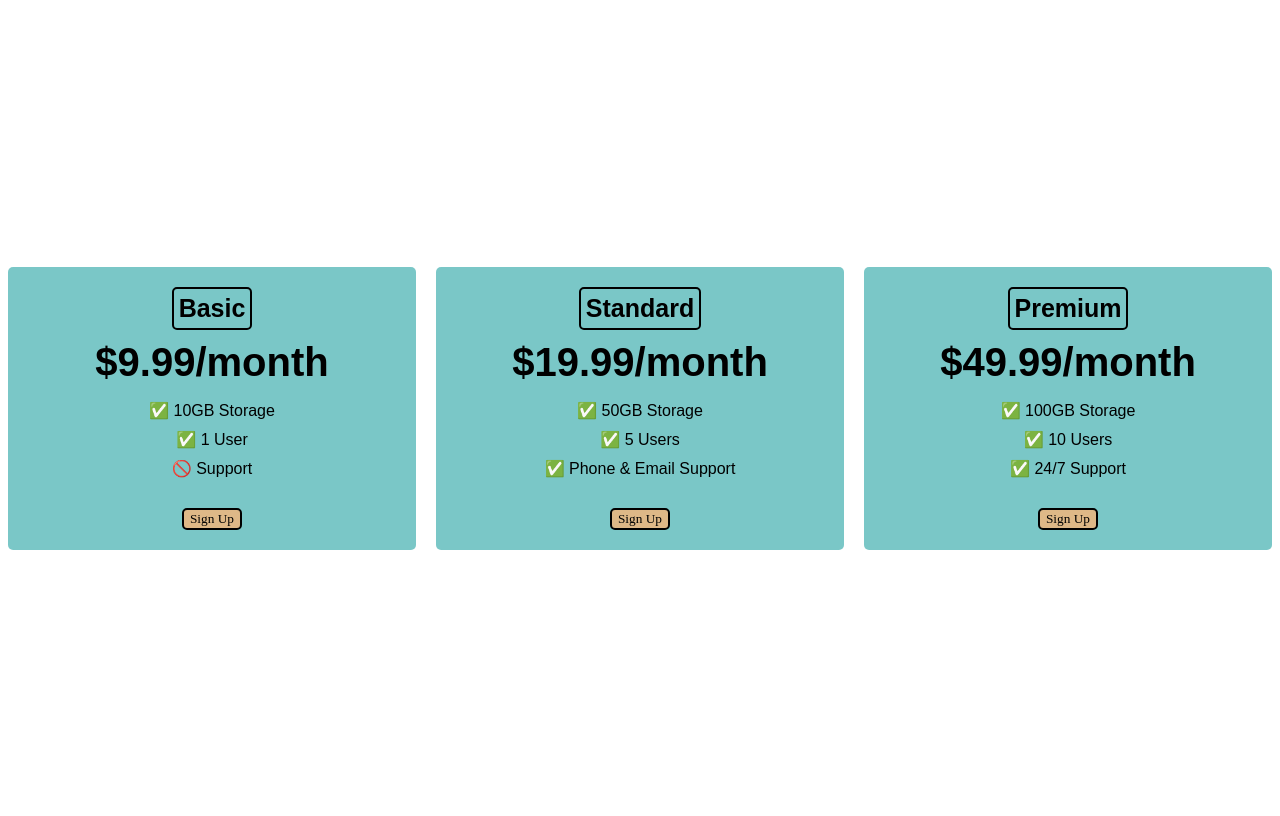
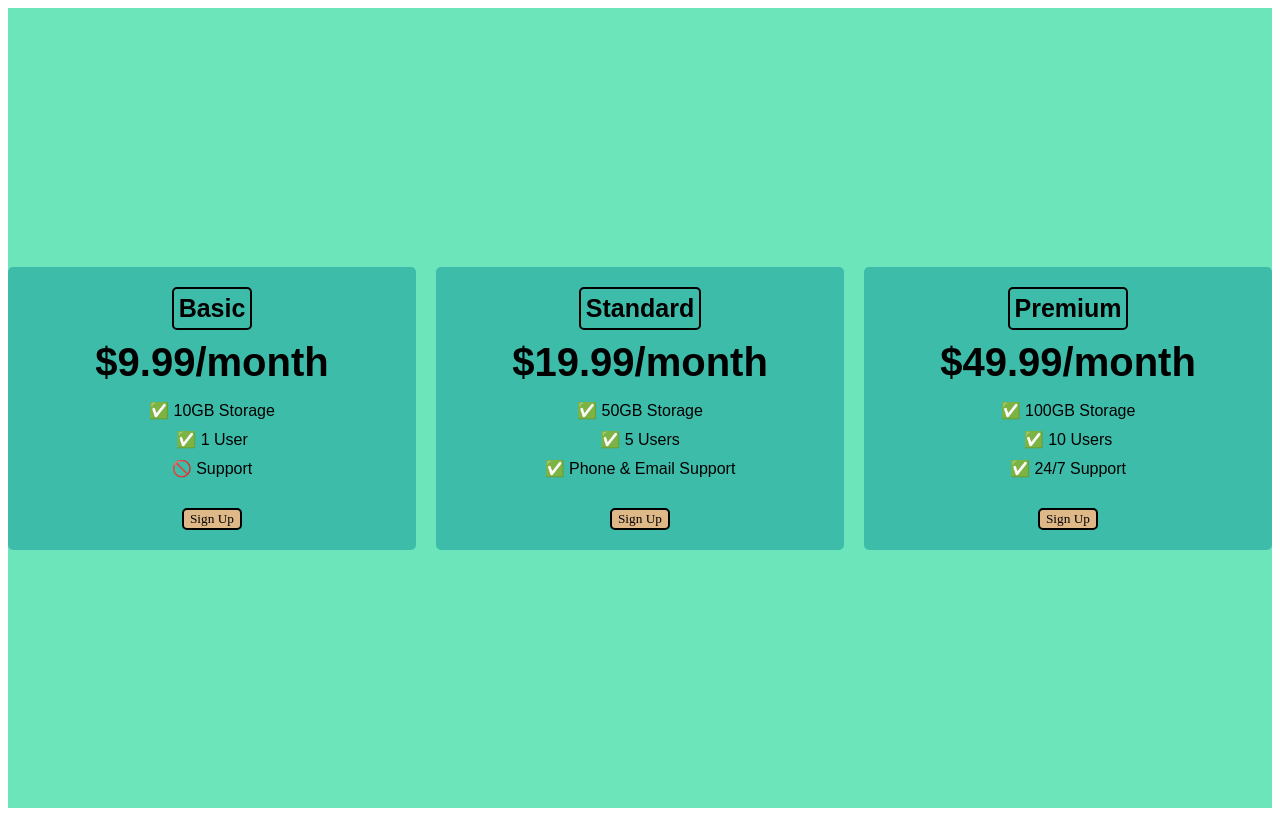
Before and after one commit to PrBT99/flexbox-pricing-table, a plain HTML site: page index.html in a window 1280 px wide. In both pictures the pointer is over the element 640 px from the left and 408 px from the top of the page. Drawn offline with Linux system fonts and the light colour scheme; a web font is replaced by a local one.

Commit message:
styles.css

```diff
--- a/styles.css
+++ b/styles.css
@@ -8,11 +8,13 @@ body {
     height: 100vh;
     align-items: center;
     gap:20px;
+    }
+
+  .pricing-container:hover{
+      background-color: rgba(66, 222, 167, 0.767) ;
+  }
 
 
-
-
-  }
  .pricing-plan{
   flex:1;
   max-width: 400px;
```
